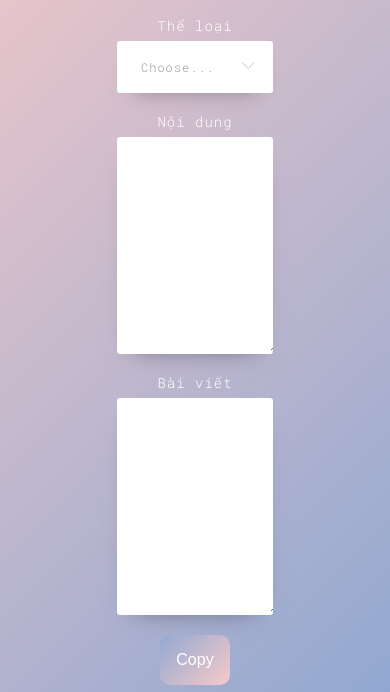
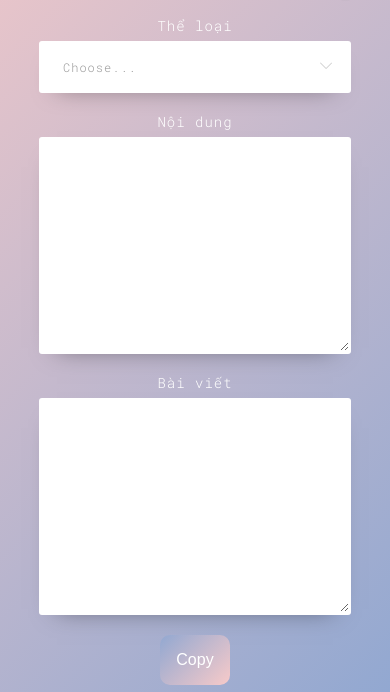
Before and after one commit to PhucPV1/ctdv, a plain HTML site: page index.html in a window 390 px wide. Shown: the part 208-900 px from the top of the page. Drawn offline with nearby package versions, Linux system fonts and the light colour scheme; some packages are replaced by stand-ins of ours; a script that the page names is missing.

Commit message:
responsive

```diff
--- a/index.css
+++ b/index.css
@@ -313,3 +313,18 @@ h1 {
   color: white;
   position: relative;
 }
+/* Tablet */
+@media (min-width: 740px) and (max-width: 1023px) {
+}
+/* Mobile */
+@media (max-width: 739px) {
+  .select {
+    width: 80%;
+  }
+  .select2 {
+    width: 80%;
+  }
+  .select-custom {
+    width: 80%;
+  }
+}
```
